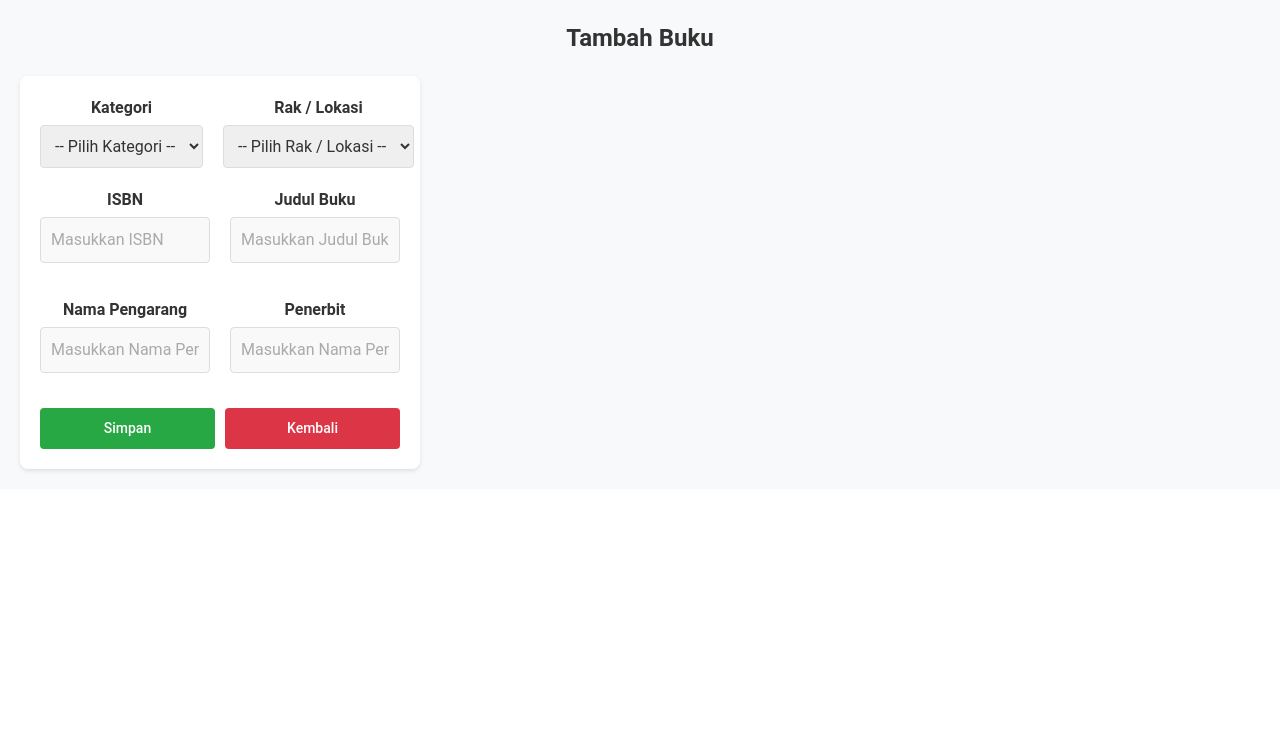
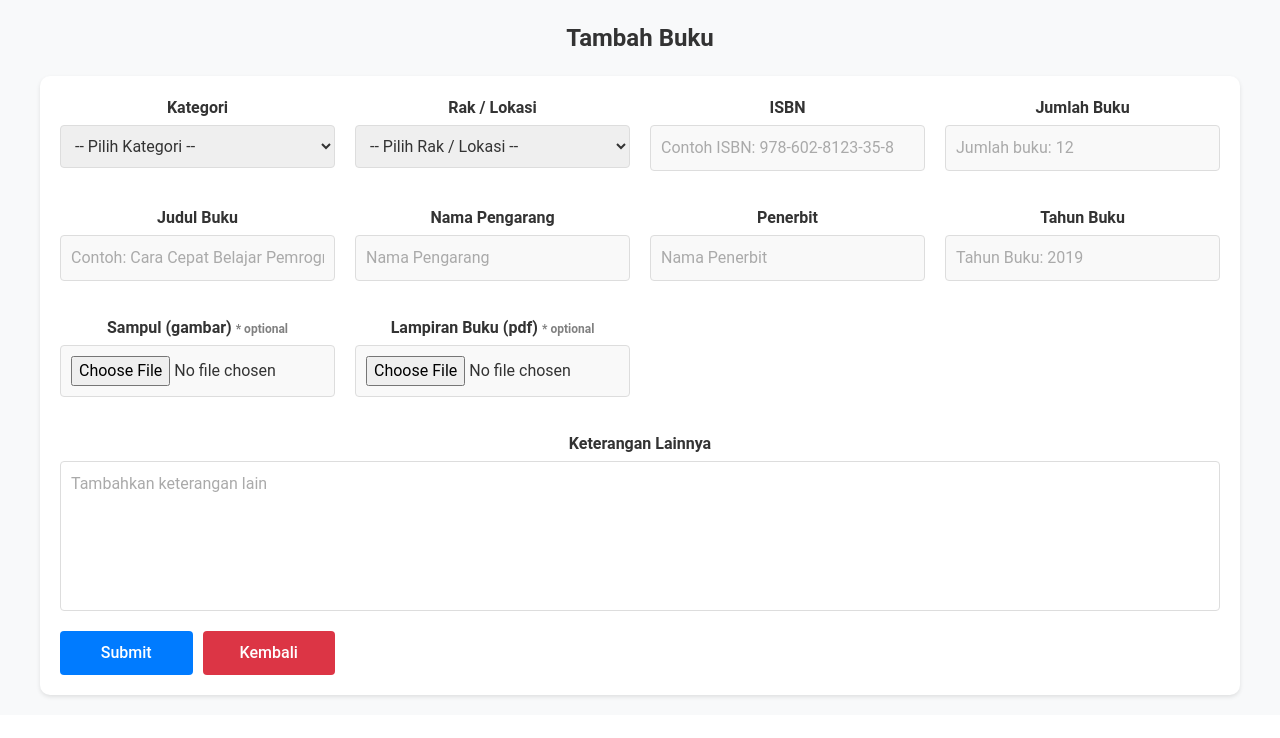
Before and after one commit to proyek-uas-arsitektur-sistem-perpus/proyek-sistem-perpus, a React (Vite) app in the folder frontend/: page /tambah-buku in a window 1280 px wide. Shown: the top 738 px of the page. Built offline with nearby package versions, Linux system fonts and the light colour scheme.

Commit message:
Memperbaiki DataBuku Dan TambahBuku

```diff
--- a/frontend/src/pages/Databuku.css
+++ b/frontend/src/pages/Databuku.css
@@ -78,6 +78,7 @@
     border-radius: 4px;
     color: white;
     cursor: pointer;
+    margin: 2px 0;
   }
 
   .btn-action.edit {
--- a/frontend/src/pages/TambahBuku.css
+++ b/frontend/src/pages/TambahBuku.css
@@ -8,25 +8,37 @@
     font-weight: bold;
     color: #333;
     margin-bottom: 20px;
+    text-align: center;
   }
 
   .form-container {
     background: white;
     padding: 20px;
-    border-radius: 8px;
+    border-radius: 10px;
     box-shadow: 0 2px 4px rgba(0, 0, 0, 0.1);
+    display: grid;
+    grid-template-columns: repeat(4, 1fr); /* Membagi form menjadi 4 kolom */
+    gap: 20px;
+    width: 100%;
+    max-width: 1200px;
+    margin: 0 auto;
   }
 
   .form-row {
-    display: flex;
+    grid-column: span 4; /* Setiap baris akan mengambil seluruh kolom */
+    display: grid;
+    grid-template-columns: repeat(4, 1fr); /* Membagi kolom dalam baris */
     gap: 20px;
-    margin-bottom: 20px;
   }
 
   .form-group {
-    flex: 1;
     display: flex;
     flex-direction: column;
+    grid-column: span 1; /* Default menempati satu kolom */
+  }
+
+  .form-group.full-width {
+    grid-column: span 4; /* Untuk elemen yang butuh seluruh lebar */
   }
 
   .form-group label {
@@ -38,30 +50,41 @@
     padding: 10px;
     border: 1px solid #ddd;
     border-radius: 4px;
+    width: 100%;
   }
 
   .form-control::placeholder {
     color: #aaa;
   }
 
+  .keterangan-textarea {
+    height: 150px;
+    resize: none;
+  }
+
+  .optional {
+    font-size: 12px;
+    color: gray;
+  }
+
   .form-actions {
+    grid-column: span 1;
     display: flex;
+    justify-content: flex-end;
     gap: 10px;
-    justify-content: flex-end;
   }
 
   .btn-submit {
-    background-color: #28a745;
+    background-color: #007bff;
     color: white;
     padding: 10px 20px;
     border: none;
     border-radius: 4px;
     cursor: pointer;
-    font-size: 14px;
   }
 
   .btn-submit:hover {
-    background-color: #218838;
+    background-color: #0056b3;
   }
 
   .btn-cancel {
@@ -71,9 +94,23 @@
     border: none;
     border-radius: 4px;
     cursor: pointer;
-    font-size: 14px;
   }
 
   .btn-cancel:hover {
     background-color: #c82333;
   }
+
+  /* Responsif */
+  @media (max-width: 768px) {
+    .form-container {
+      grid-template-columns: repeat(2, 1fr); /* Ubah jadi 2 kolom untuk layar kecil */
+    }
+
+    .form-row {
+      grid-template-columns: repeat(2, 1fr);
+    }
+
+    .form-group.full-width {
+      grid-column: span 2;
+    }
+  }
--- a/frontend/src/pages/TambahBuku.jsx
+++ b/frontend/src/pages/TambahBuku.jsx
@@ -30,35 +30,82 @@ const TambahBuku = () => {
               <option>Rak 2</option>
             </select>
           </div>
+          <div className="form-group">
+            <label>ISBN</label>
+            <input
+              type="text"
+              className="form-control"
+              placeholder="Contoh ISBN: 978-602-8123-35-8"
+            />
+          </div>
+          <div className="form-group">
+            <label>Jumlah Buku</label>
+            <input
+              type="text"
+              className="form-control"
+              placeholder="Jumlah buku: 12"
+            />
+          </div>
         </div>
+
         <div className="form-row">
           <div className="form-group">
-            <label>ISBN</label>
-            <input type="text" className="form-control" placeholder="Masukkan ISBN" />
+            <label>Judul Buku</label>
+            <input
+              type="text"
+              className="form-control"
+              placeholder="Contoh: Cara Cepat Belajar Pemrograman Web"
+            />
           </div>
-          <div className="form-group">
-            <label>Judul Buku</label>
-            <input type="text" className="form-control" placeholder="Masukkan Judul Buku" />
-          </div>
-        </div>
-        <div className="form-row">
           <div className="form-group">
             <label>Nama Pengarang</label>
             <input
               type="text"
               className="form-control"
-              placeholder="Masukkan Nama Pengarang"
+              placeholder="Nama Pengarang"
             />
           </div>
           <div className="form-group">
             <label>Penerbit</label>
-            <input type="text" className="form-control" placeholder="Masukkan Nama Penerbit" />
+            <input
+              type="text"
+              className="form-control"
+              placeholder="Nama Penerbit"
+            />
+          </div>
+          <div className="form-group">
+            <label>Tahun Buku</label>
+            <input
+              type="text"
+              className="form-control"
+              placeholder="Tahun Buku: 2019"
+            />
           </div>
         </div>
+
+          <div className="form-row">
+             <div className="form-group">
+            <label>Sampul (gambar) <span className="optional">* optional</span></label>
+            <input
+              type="file"
+              className="form-control"
+               accept="image/*" />
+          </div>
+          <div className="form-group">
+            <label>Lampiran Buku (pdf) <span className="optional">* optional</span></label>
+            <input type="file" className="form-control" accept=".pdf" />
+          </div>
+          <div className="form-group full-width">
+            <label>Keterangan Lainnya</label>
+            <textarea
+              className="form-control keterangan-textarea"
+              placeholder="Tambahkan keterangan lain"
+            ></textarea>
+          </div>
+        </div>
+
         <div className="form-actions">
-          <button type="submit" className="btn-submit">
-            Simpan
-          </button>
+          <button type="submit" className="btn-submit">Submit</button>
           <button type="button" className="btn-cancel" onClick={goBack}>
             Kembali
           </button>
```
